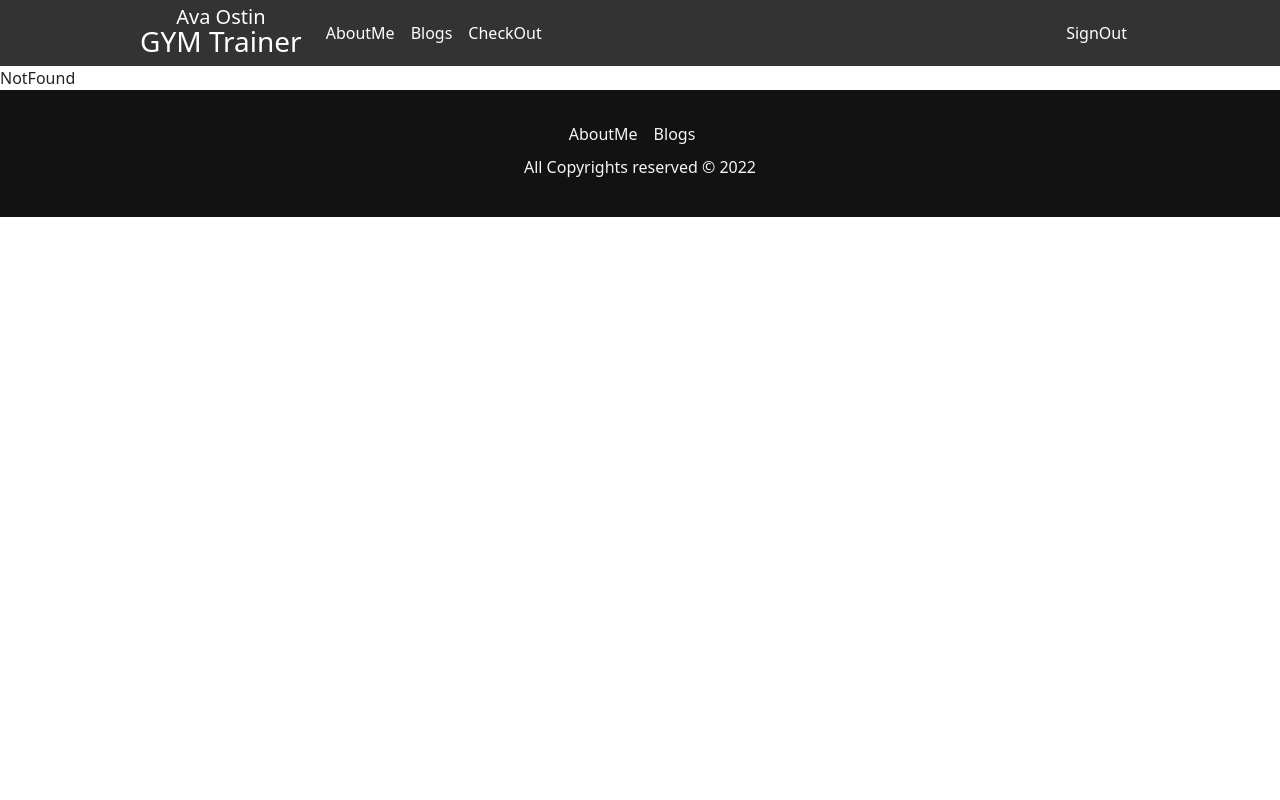
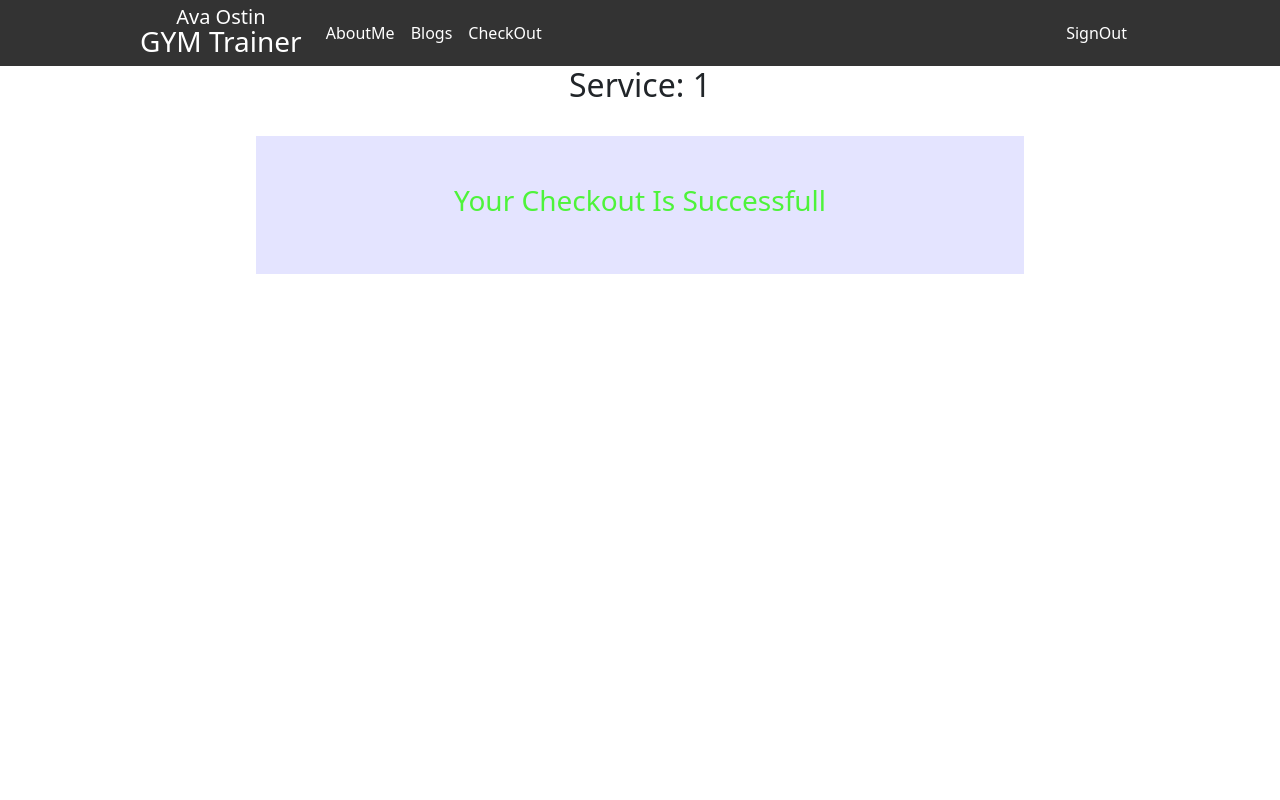
Before and after one commit to Md-Ataur-Rahman/GYM-Trainer-Ava-Ostin, a React (Create React App) app: page /checkout/1 in a window 1280 px wide. Shown: the top 800 px of the page. Built offline with nearby package versions, Linux system fonts and the light colour scheme; no server answers; sample sign-in values are in the browser's storage.

Commit message:
checkout updaded and btn change in card

```diff
--- a/src/App.js
+++ b/src/App.js
@@ -24,7 +24,7 @@ function App() {
         <Route path="/login" element={<Login />}></Route>
         <Route path="/registration" element={<Registration />}></Route>
         <Route
-          path="/checkout"
+          path="/checkout/:serviceId"
           element={
             <RequireAuth>
               <CheckOut />
--- a/src/Components/CheckOut/CheckOut.css
+++ b/src/Components/CheckOut/CheckOut.css
@@ -0,0 +1,12 @@
+.checkout-container {
+    width: 60%;
+    height: calc(100vh - 2rem);
+    text-align: center;
+    margin: 0 auto;
+}
+.checkout-container-text {
+    padding: 3rem 1rem;
+    margin: 2rem 0;
+    background-color: rgba(208, 208, 255, 0.572);
+    color: rgb(78, 243, 59);
+}
--- a/src/Components/CheckOut/CheckOut.js
+++ b/src/Components/CheckOut/CheckOut.js
@@ -1,7 +1,18 @@
 import React from "react";
+import { useParams } from "react-router-dom";
+import "./CheckOut.css";
 
 const CheckOut = () => {
-  return <div>CheckOut</div>;
+  let params = useParams();
+
+  return (
+    <div className="checkout-container">
+      <h2>Service: {params.serviceId}</h2>
+      <div className="checkout-container-text">
+        <h3>Your Checkout Is Successfull</h3>
+      </div>
+    </div>
+  );
 };
 
 export default CheckOut;
--- a/src/Components/ServiceCard/ServiceCard.js
+++ b/src/Components/ServiceCard/ServiceCard.js
@@ -1,9 +1,22 @@
 import React from "react";
-import { Button, Card } from "react-bootstrap";
+import { Card } from "react-bootstrap";
+import { Link } from "react-router-dom";
 import "./ServiceCard.css";
-
+const customBtn = {
+  display: "inline-block",
+  color: "#1BFD9C",
+  fontSize: "15px",
+  padding: "0.7em 2.7em",
+  letterSpacing: "0.06em",
+  lineHeight: "1.4em",
+  border: "2px solid #1BFD9C",
+  borderRadius: "0.6em",
+  textDecoration: "none",
+  fontWeight: "700",
+  margin: "1rem 0 0.5rem",
+};
 const ServiceCard = ({ service }) => {
-  const { name, price, image, text } = service;
+  const { id, name, price, image, text } = service;
 
   return (
     <Card style={{ width: "18rem" }}>
@@ -12,7 +25,9 @@ const ServiceCard = ({ service }) => {
         <Card.Title>{name}</Card.Title>
         <Card.Text className="card-text">{price}</Card.Text>
         <Card.Text className="card-text">{text}</Card.Text>
-        <Button variant="success">CheckOut</Button>
+        <Link style={customBtn} to={`/checkout/${id}`}>
+          CheckOut
+        </Link>
       </Card.Body>
     </Card>
   );
```
